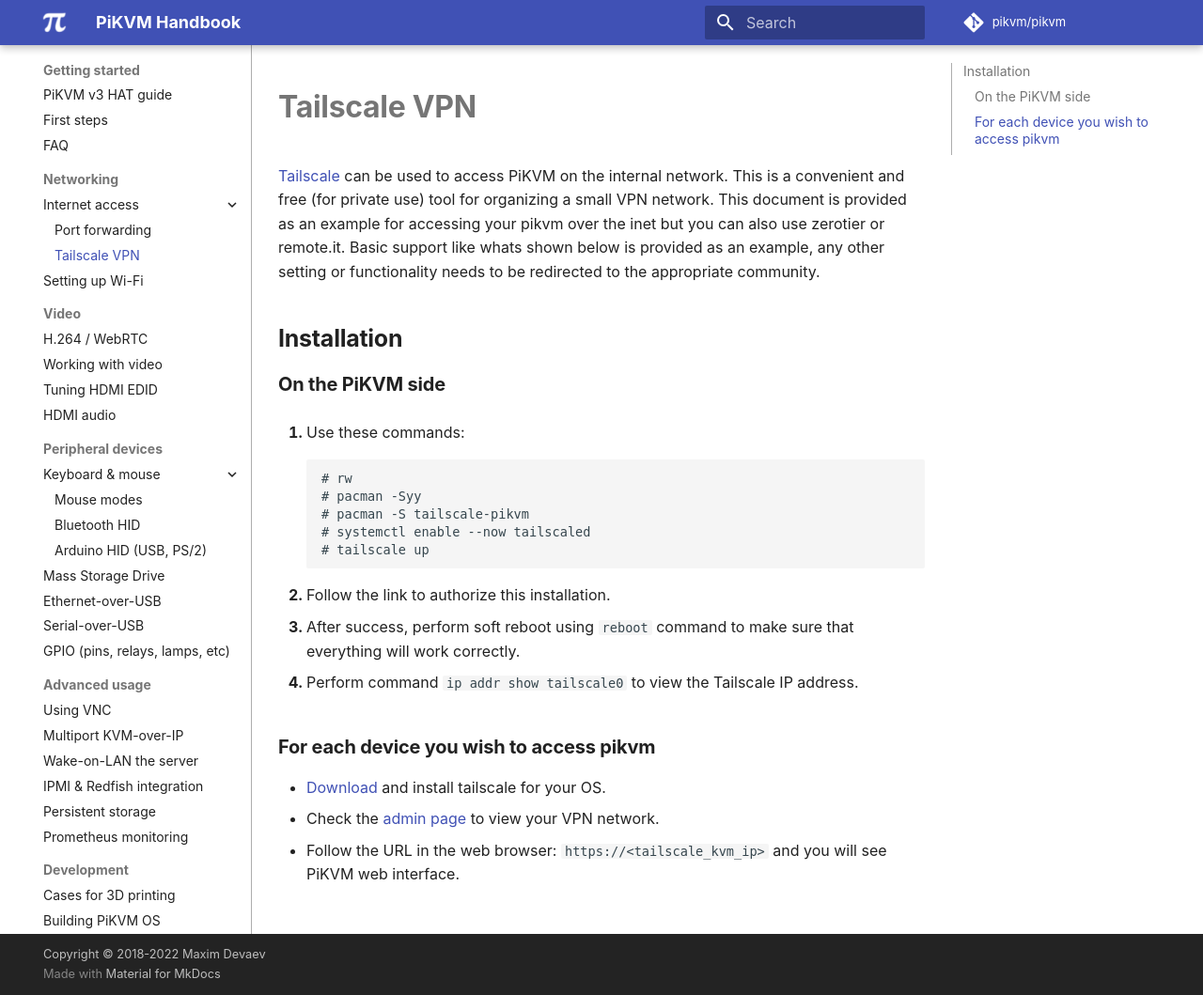
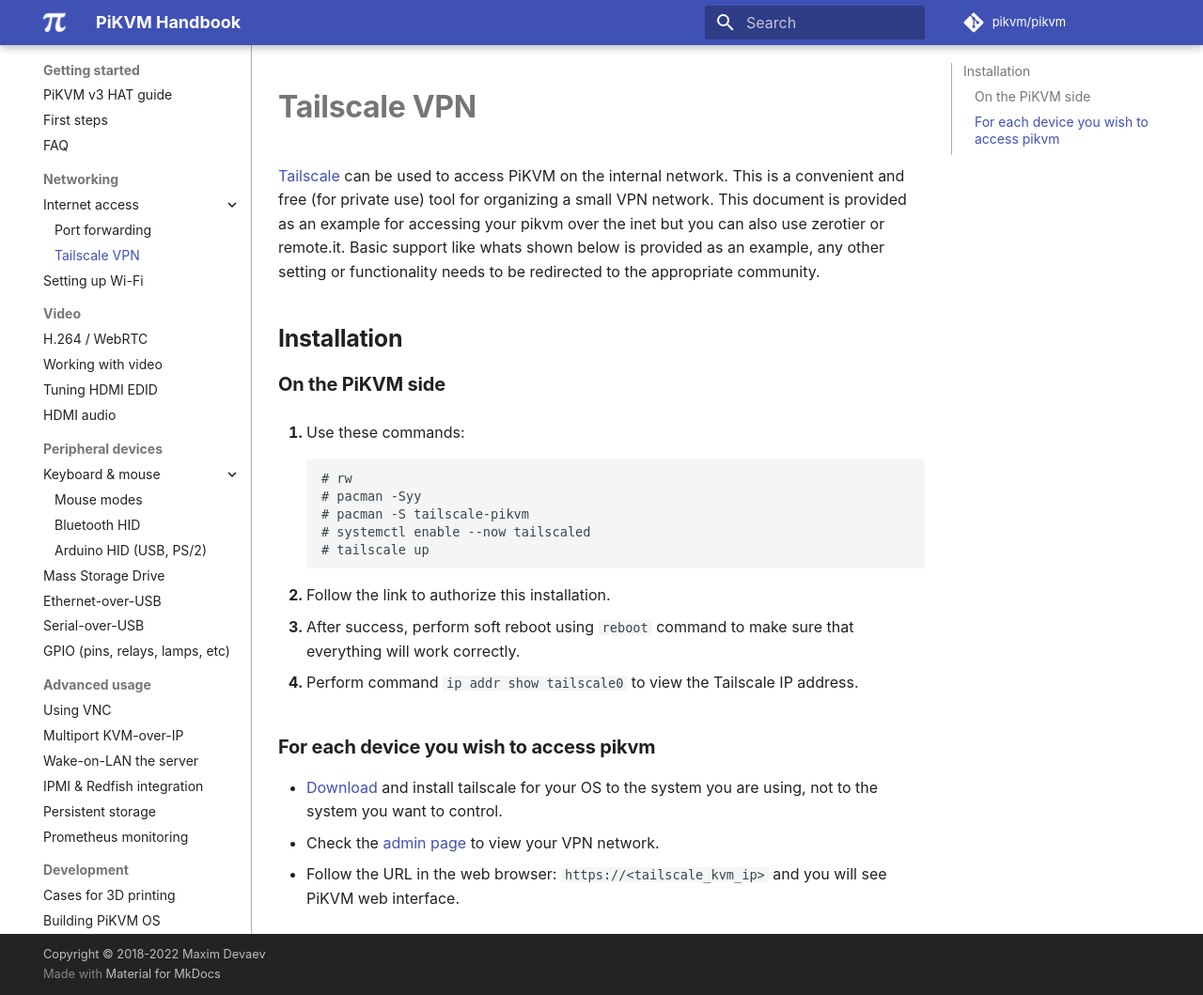
Before and after one commit to pikvm/pikvm, an MkDocs documentation site: the page built from docs/tailscale.md, in a window 1280 px wide and 1059 px high. Shown: the whole window at 94% size. Built offline with MkDocs 1.6.1 and Material for MkDocs 9.7.7, drawn with Linux system fonts in a browser that asks for light colours; some web fonts are replaced; comment, search, counter and statistics services are not loaded.

Commit message:
Update tailscale.md (#755)
Added verbiage for clarity.

```diff
--- a/docs/tailscale.md
+++ b/docs/tailscale.md
@@ -26,6 +26,6 @@
 
 ### For each device you wish to access pikvm
 
-* [Download](https://tailscale.com/download) and install tailscale for your OS.
+* [Download](https://tailscale.com/download) and install tailscale for your OS to the system you are using, not to the system you want to control.
 * Check the [admin page](https://login.tailscale.com/admin/machines) to view your VPN network.
 * Follow the URL in the web browser: `https://<tailscale_kvm_ip>` and you will see PiKVM web interface.
```
